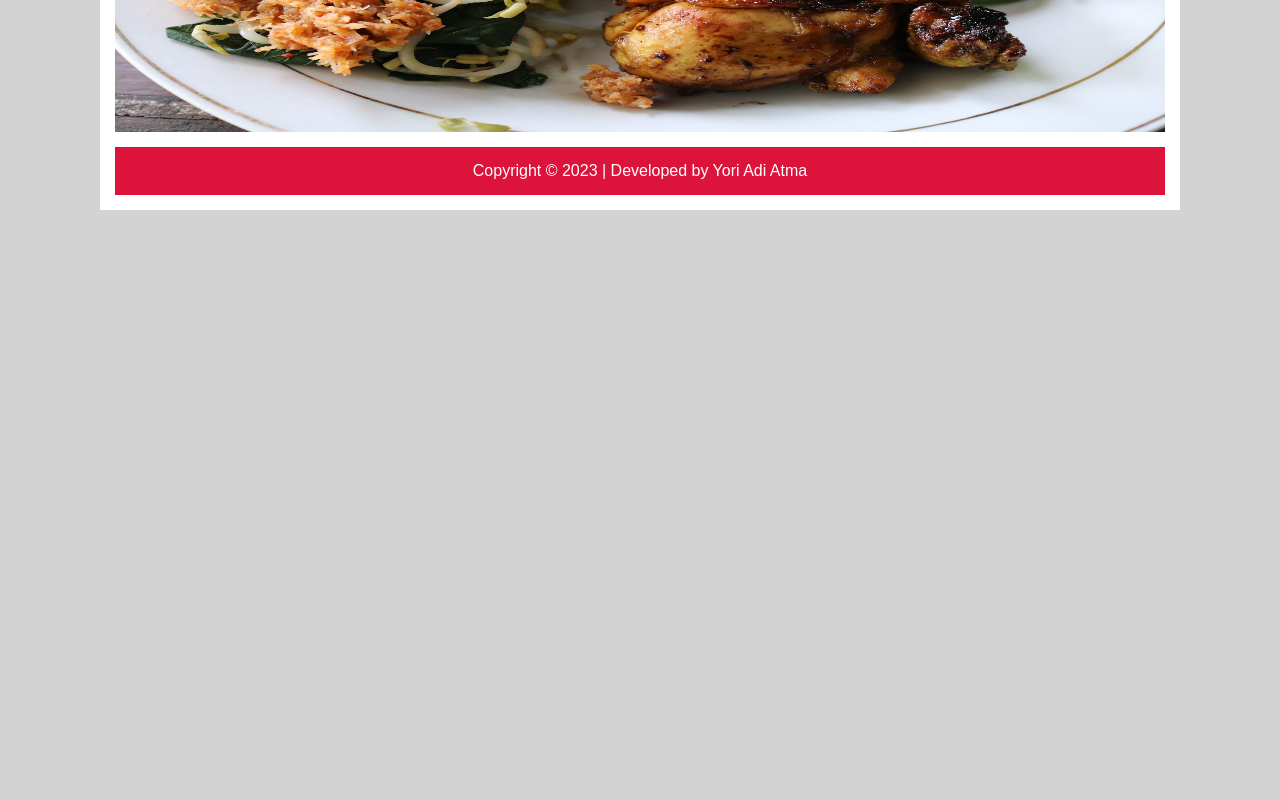
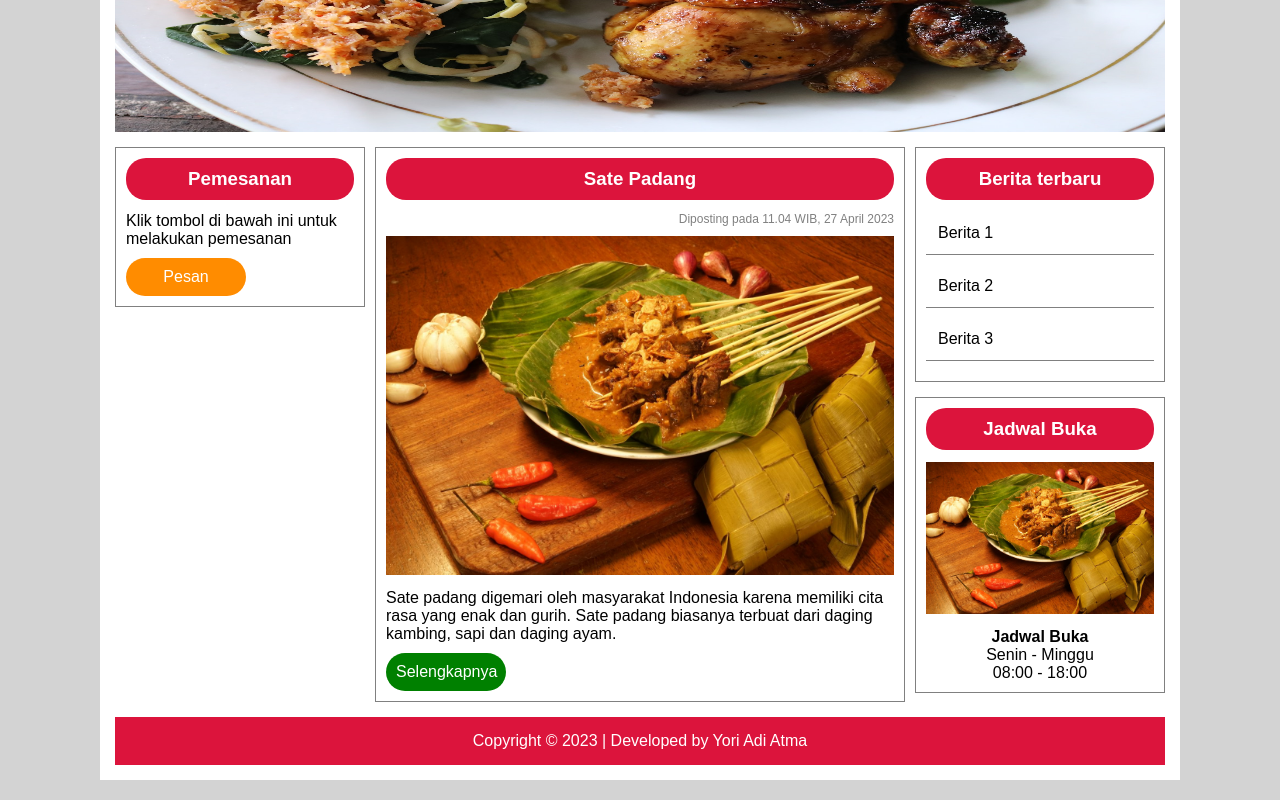
Before and after one commit to yoriadiatma/html-resto, a plain HTML site: page index.html in a window 1280 px wide. Shown: the part 401-1201 px from the top of the page. Before the commit the page ends 800 px from the top, so only its background shows below. Drawn offline with Linux system fonts and the light colour scheme.

Commit message:
update content

```diff
--- a/assets/style.css
+++ b/assets/style.css
@@ -65,6 +65,93 @@ header h2 {
 	height: 350px;
 }
 
+.menu-kiri {
+	width: 250px;
+	float: left;
+	margin-right: 10px;
+}
+
+.menu-tengah {
+	width: 530px;
+	float: left;
+	margin-right: 10px;
+}
+
+.tanggal-posting
+{
+    color: gray;
+    text-align: right;
+    font-size: 12px;
+    margin-bottom: 10px;
+    display: block;
+}
+
+.menu-kanan {
+	width:250px;
+	float:left;
+}
+
+.kotak {
+	border: 1px solid grey;
+	padding: 10px;
+	margin-bottom : 15px;
+}
+
+.kotak img {
+	width: 100%;
+	margin-bottom: 10px;
+}
+
+.kotak h3 {
+	background-color: crimson;
+	color: white;
+	text-align: center;
+	padding: 10px;
+	margin-bottom: 12px;
+	border-radius: 20px;
+}
+
+.tombol {
+	text-decoration: none;
+	padding: 10px;
+	width: 120px;
+	color: white;
+	text-align: center;
+	display: block;
+	margin-top: 10px;
+	border-radius: 20px;
+}
+
+.tombol:hover {
+	background-color: black;
+	transition-duration: 2s;
+}
+
+.tombol-pesan {
+	background-color: darkorange;
+}
+
+.tombol-lengkap {
+	background-color: green;
+}
+
+.berita ul {
+	list-style-type: none;
+}
+
+.berita ul li a {
+	text-decoration: none;
+	display: block;
+	padding: 12px;
+	color: black;
+	border-bottom : 1px solid grey;
+	margin-bottom: 10px;
+}
+
+.berita ul li a:hover {
+	color: crimson;
+}
+
 footer {
 	clear: both;
 	background-color: crimson;
@@ -73,6 +160,7 @@ footer {
 	text-align: center;
 }
 
+/* Tampilan untuk layar handphone */
 @media screen and (max-width:780px){
 	header h2, header p {
 		text-align: center;
@@ -81,4 +169,30 @@ footer {
 	.navigasi li {
 		float: none;
 	}
+
+	.menu-kiri, .menu-tengah, .menu-kanan {
+		float: none;
+		width: 100%;
+	}
 }
+
+@media screen and (max-width:1080px) {
+	.div-utama {
+		width: 100%;
+	}
+
+	.menu-kiri {
+		width: 25%;
+	}
+
+	.menu-tengah {
+		width: 68%;
+		float: right;
+	}
+
+	.menu-kanan {
+		clear: both;
+		float: none;
+		width: 100%;
+	}
+}
--- a/index.html
+++ b/index.html
@@ -1,11 +1,9 @@
 <!DOCTYPE html>
 <html>
-
 	<head>
-		<title>HTML Resto</title>
+		<title>Web Kuliner</title>
 		<meta name="author" content="Yori Adi Atma">
 		<meta name="viewport" content="width=device-width, initial-scale=1.0">
-		<link rel="icon" type="image/x-icon" href="assets/favicon.ico">
 		<link rel="stylesheet" href="assets/style.css">
 	</head>
 
@@ -13,7 +11,7 @@
 		<div class="div-utama">
 			<!-- Ini bagian Header-->
 			<header>
-				<h2>HTML Resto</h2>
+				<h2>Web Kuliner</h2>
 				<p>Tempat Makan Untuk Kita Semua</p>
 			</header>
 			<!-- Ini bagian menu / nav-->
@@ -28,6 +26,49 @@
 			<div class="banner">
 				<img src="assets/ayam.jpg">
 			</div>
+
+			<!-- Bagian kiri konten-->
+			<div class="menu-kiri">
+				<div class="kotak">
+					<h3>Pemesanan</h3>
+					<p>Klik tombol di bawah ini untuk melakukan pemesanan</p>
+					<a class="tombol tombol-pesan" href="#">Pesan</a>
+				</div>
+			</div>
+
+			<!--Bagian tengah konten-->
+			<div class="menu-tengah">
+				<div class="kotak">
+					<h3>Sate Padang</h3>
+					<p class="tanggal-posting">Diposting pada 11.04 WIB, 27 April 2023</p>
+					<img src="assets/sate-padang.jpg">
+					<p>Sate padang digemari oleh masyarakat Indonesia karena memiliki cita rasa yang enak dan gurih. Sate padang biasanya terbuat dari daging kambing, sapi dan daging ayam.</p>
+					<a class="tombol tombol-lengkap" href="#">Selengkapnya</a>
+				</div>
+			</div>
+
+			<!--Bagian kanan konten-->
+			<div class="menu-kanan">
+				<div class="kotak">
+					<h3>Berita terbaru</h3>
+					<nav class="berita">
+						<ul>
+							<li><a href="">Berita 1</a></li>
+							<li><a href="">Berita 2</a></li>
+							<li><a href="">Berita 3</a></li>
+						</ul>
+					</nav>
+				</div>
+				<div class="kotak">
+					<h3>Jadwal Buka</h3>
+					<img src="assets/sate-padang.jpg">
+					<h4 align="center">Jadwal Buka</h4>
+					<p align="center">
+						Senin - Minggu <br> 08:00 - 18:00
+					</p>
+				</div>
+			</div>
+
 			<!-- Ini bagian footer-->
 			<footer>
 				Copyright &copy; 2023 | Developed by Yori Adi Atma
```
